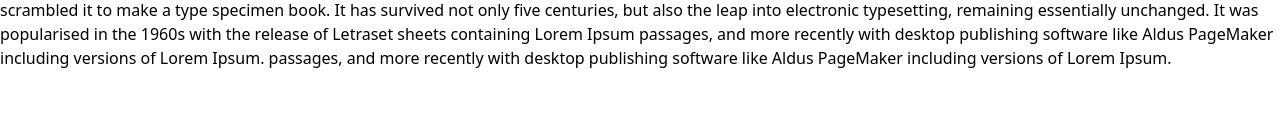
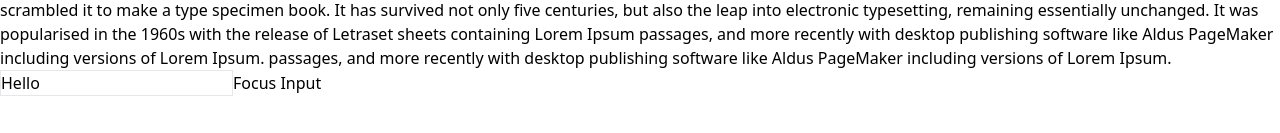
Before and after one commit to RefDev-Project/react-hooks, a React (Vite) app: page / in a window 1280 px wide. Shown: the part 2408-2541 px from the top of the page. Before the commit the page ends 2478 px from the top, so only its background shows below. Built offline with nearby package versions, Linux system fonts and the light colour scheme; no server answers.

Commit message:
UseImperativeHandle.jsx

```diff
--- a/src/ComponentHooks.jsx
+++ b/src/ComponentHooks.jsx
@@ -6,6 +6,7 @@ import UseState from "./Hooks/UseState";
 import { DarkMode } from "./Hooks/UseContext";
 import UseContext2 from "./Hooks/UseContext2";
 import UseRef from "./Hooks/UseRef";
+import ParentComponent from "./Hooks/UseImperativeHandle";
 
 function ComponentHooks() {
   const { isDarkMode, setIsDarkMode } = useContext(DarkMode);
@@ -24,6 +25,7 @@ function ComponentHooks() {
       <UseEffect />
       <UseLayoutEffect />
       <UseRef />
+      <ParentComponent />
     </div>
   );
 }
--- /dev/null
+++ b/src/Hooks/UseImperativeHandle.jsx
@@ -0,0 +1,29 @@
+/* eslint-disable react/display-name */
+import { useRef, forwardRef, useImperativeHandle } from "react";
+
+const ChildComponent = forwardRef((props, ref) => {
+  const inputRef = useRef(null);
+
+  useImperativeHandle(ref, () => ({
+    focusBanget: () => inputRef.current.focus(),
+  }));
+
+  return <input className="border mb-10" {...props} ref={inputRef} />;
+});
+
+const ParentComponent = () => {
+  const childRef = useRef(null);
+
+  const handleClick = () => {
+    childRef.current.focusBanget();
+  };
+
+  return (
+    <div>
+      <ChildComponent value="Hello" ref={childRef} />
+      <button onClick={handleClick}>Focus Input</button>
+    </div>
+  );
+};
+
+export default ParentComponent;
```
